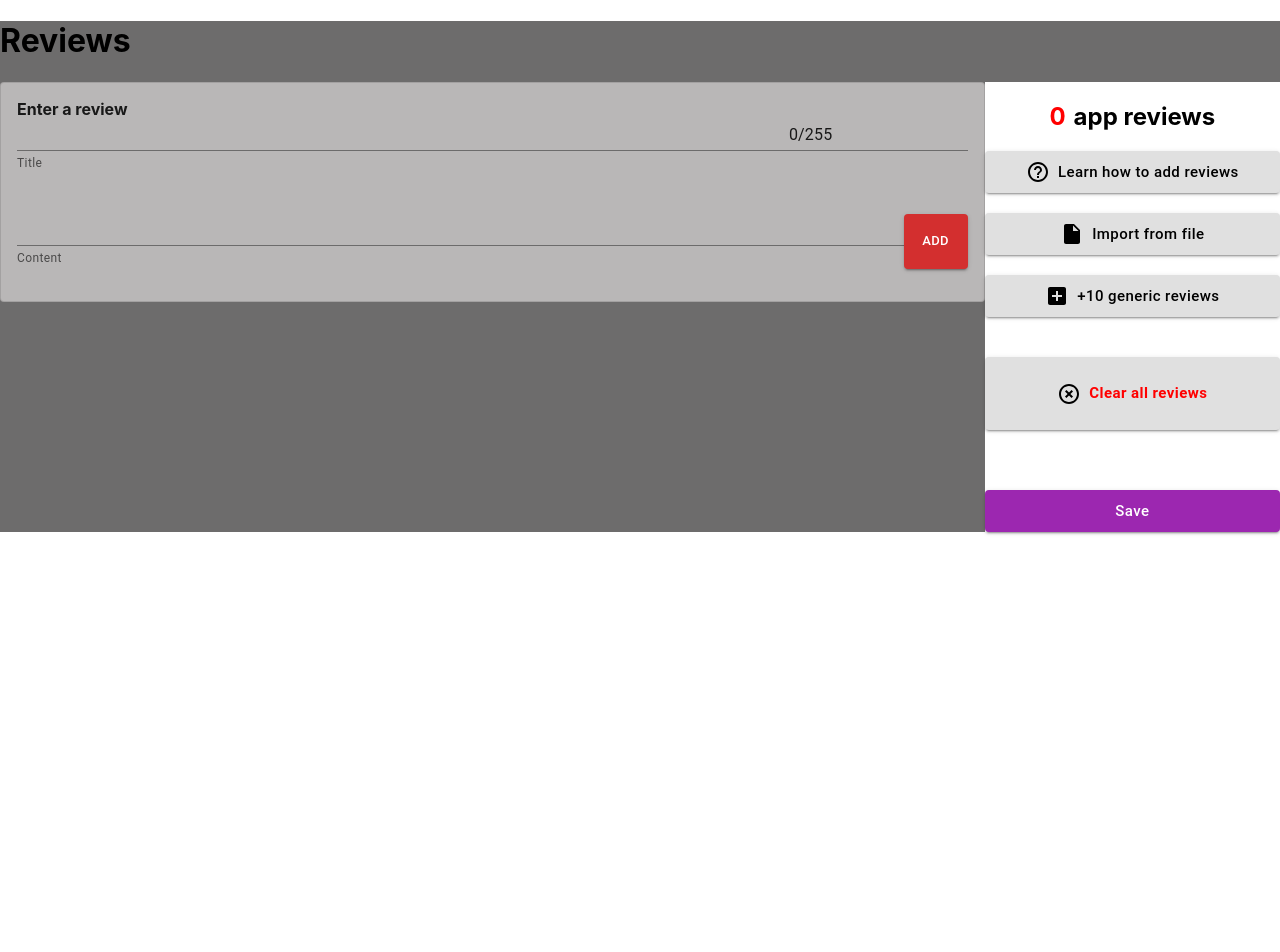
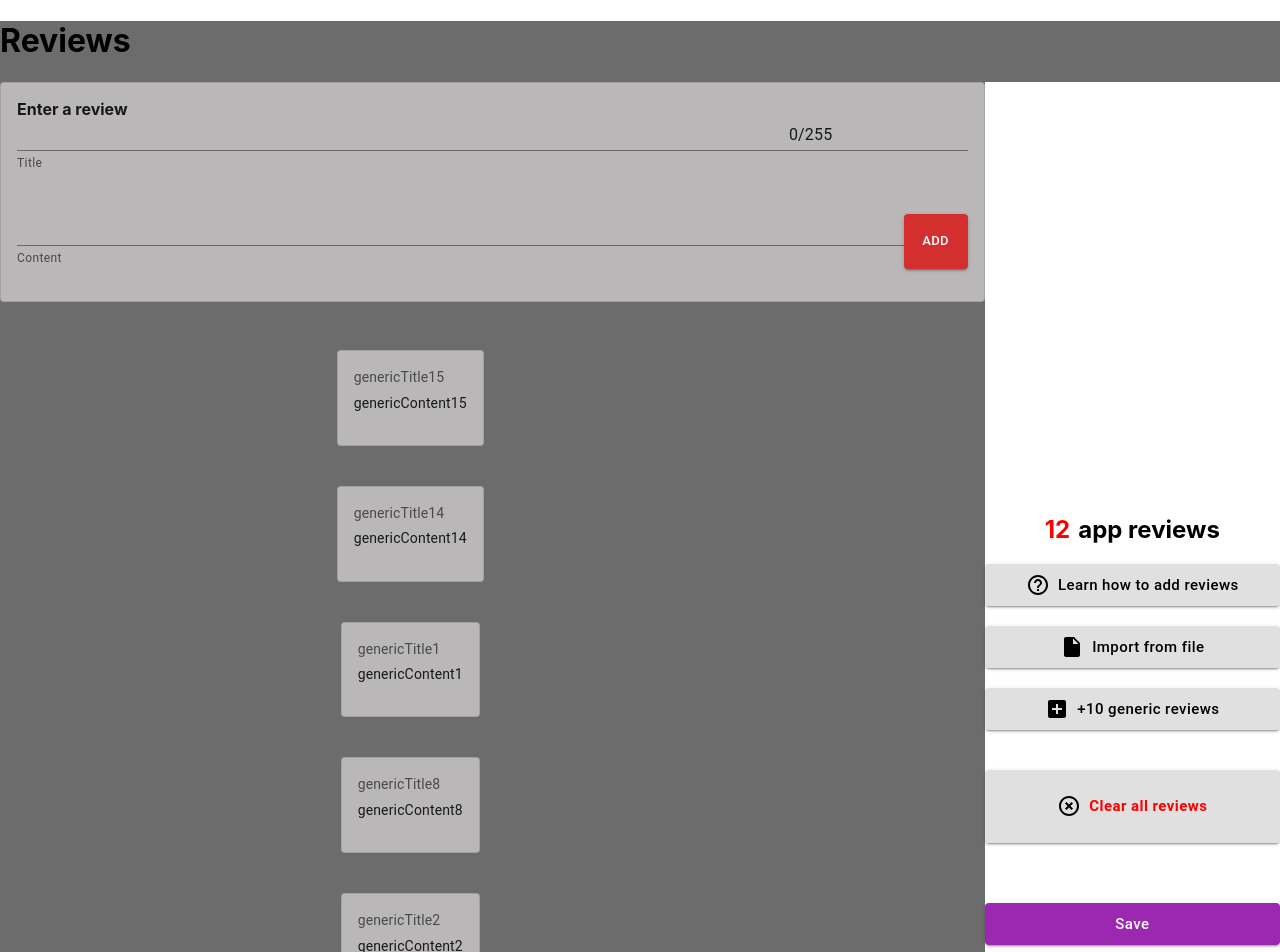
Before and after one commit to Arielegend/ReviewFeatures, a React (Create React App) app: page / in a window 1280 px wide. Shown: the top 952 px of the page. Before the commit the page ends 800 px from the top, so only its background shows below. Built offline with nearby package versions, Linux system fonts and the light colour scheme; data requests are answered from the project's data file.

Commit message:
Done Functions of right panel. Documentation needs to be done

```diff
--- a/data/db.json
+++ b/data/db.json
@@ -1,3 +1,138 @@
 {
-  "reviews": []
+  "reviews": [
+    {
+      "id": "0517b8cd-ea8e-4209-8e01-1ca578df9cd3",
+      "title": "genericTitle15",
+      "content": "genericContent15",
+      "createdAt": "Fri Feb 11 2022 16:52:44 GMT+0200 (שעון ישראל (חורף))"
+    },
+    {
+      "id": "3bef4ed9-2041-4677-827e-41064b147987",
+      "title": "genericTitle14",
+      "content": "genericContent14",
+      "createdAt": "Fri Feb 11 2022 16:52:44 GMT+0200 (שעון ישראל (חורף))"
+    },
+    {
+      "id": "30ac9d6d-d5d8-424d-a334-e76ee3b98d7f",
+      "title": "genericTitle1",
+      "content": "genericContent1",
+      "createdAt": "Fri Feb 11 2022 16:52:44 GMT+0200 (שעון ישראל (חורף))"
+    },
+    {
+      "id": "6d5e46a6-0ba6-4575-86aa-cfe7a198da92",
+      "title": "genericTitle8",
+      "content": "genericContent8",
+      "createdAt": "Fri Feb 11 2022 16:52:44 GMT+0200 (שעון ישראל (חורף))"
+    },
+    {
+      "id": "d2133a7b-f1a6-4423-be36-ac0a2ecb3f0c",
+      "title": "genericTitle2",
+      "content": "genericContent2",
+      "createdAt": "Fri Feb 11 2022 16:52:44 GMT+0200 (שעון ישראל (חורף))"
+    },
+    {
+      "id": "054fe1c9-cb4b-4410-8d32-e557ef084965",
+      "title": "genericTitle3",
+      "content": "genericContent3",
+      "createdAt": "Fri Feb 11 2022 16:52:44 GMT+0200 (שעון ישראל (חורף))"
+    },
+    {
+      "id": "288cab63-10e2-4541-9c41-97d9e890e3bd",
+      "title": "genericTitle9",
+      "content": "genericContent9",
+      "createdAt": "Fri Feb 11 2022 16:52:44 GMT+0200 (שעון ישראל (חורף))"
+    },
+    {
+      "id": "62733754-6c35-4aba-9636-543b1ea54cab",
+      "title": "genericTitle11",
+      "content": "genericContent11",
+      "createdAt": "Fri Feb 11 2022 16:52:44 GMT+0200 (שעון ישראל (חורף))"
+    },
+    {
+      "id": "0c0cc32e-f8bb-4ab2-84b5-cc936f8da450",
+      "title": "genericTitle10",
+      "content": "genericContent10",
+      "createdAt": "Fri Feb 11 2022 16:52:44 GMT+0200 (שעון ישראל (חורף))"
+    },
+    {
+      "id": "4d4aa1f9-c665-4e88-a053-1e59654f68b2",
+      "title": "genericTitle6",
+      "content": "genericContent6",
+      "createdAt": "Fri Feb 11 2022 16:52:44 GMT+0200 (שעון ישראל (חורף))"
+    },
+    {
+      "id": "7288a92d-4673-43d9-a1ae-5fd788c47646",
+      "title": "Title1_FromJson",
+      "content": "Content1",
+      "createdAt": "Fri Feb 11 2022 16:52:49 GMT+0200 (שעון ישראל (חורף))"
+    },
+    {
+      "id": "9a2b64ff-d273-41a0-a9af-ebada4338d9a",
+      "title": "Title2_FromJson",
+      "content": "Content2",
+      "createdAt": "Fri Feb 11 2022 16:52:49 GMT+0200 (שעון ישראל (חורף))"
+    }
+  ],
+  "genericReviews": [
+    {
+      "genericTitle": "genericTitle1",
+      "genericContent": "genericContent1"
+    },
+    {
+      "genericTitle": "genericTitle2",
+      "genericContent": "genericContent2"
+    },
+    {
+      "genericTitle": "genericTitle3",
+      "genericContent": "genericContent3"
+    },
+    {
+      "genericTitle": "genericTitle4",
+      "genericContent": "genericContent4"
+    },
+    {
+      "genericTitle": "genericTitle5",
+      "genericContent": "genericContent5"
+    },
+    {
+      "genericTitle": "genericTitle6",
+      "genericContent": "genericContent6"
+    },
+    {
+      "genericTitle": "genericTitle7",
+      "genericContent": "genericContent7"
+    },
+    {
+      "genericTitle": "genericTitle8",
+      "genericContent": "genericContent8"
+    },
+    {
+      "genericTitle": "genericTitle9",
+      "genericContent": "genericContent9"
+    },
+    {
+      "genericTitle": "genericTitle10",
+      "genericContent": "genericContent10"
+    },
+    {
+      "genericTitle": "genericTitle11",
+      "genericContent": "genericContent11"
+    },
+    {
+      "genericTitle": "genericTitle12",
+      "genericContent": "genericContent12"
+    },
+    {
+      "genericTitle": "genericTitle13",
+      "genericContent": "genericContent13"
+    },
+    {
+      "genericTitle": "genericTitle14",
+      "genericContent": "genericContent14"
+    },
+    {
+      "genericTitle": "genericTitle15",
+      "genericContent": "genericContent15"
+    }
+  ]
 }
--- a/package.json
+++ b/package.json
@@ -19,10 +19,12 @@
     "@types/react-dom": "^17.0.11",
     "react": "^17.0.2",
     "react-dom": "^17.0.2",
+    "react-fs": "^0.0.0",
     "react-scripts": "5.0.0",
     "typescript": "^4.5.5",
     "uuid": "^8.3.2",
-    "web-vitals": "^2.1.4"
+    "web-vitals": "^2.1.4",
+    "xlsx": "^0.18.0"
   },
   "scripts": {
     "start": "react-scripts start",
--- a/src/components/Dashboard.tsx
+++ b/src/components/Dashboard.tsx
@@ -33,7 +33,7 @@ export const Dashboard: FC<DashboardProps> = (props) => {
           }}
         >
           <LeftSide data={data} />
-          <RightSide numberOfRows={data.length} />
+          <RightSide data={data} />
         </div>
       ) : (
         <div>Loading</div>
--- a/src/components/RightSide.tsx
+++ b/src/components/RightSide.tsx
@@ -1,24 +1,89 @@
-import * as React from "react";
-import CssBaseline from "@mui/material/CssBaseline";
-import Box from "@mui/material/Box";
-import Container from "@mui/material/Container";
 import { useState, useEffect } from "react";
-import { Button, Grid } from "@mui/material";
+import { Button, Dialog, Grid } from "@mui/material";
 import HelpOutlineIcon from "@mui/icons-material/HelpOutline";
 import InsertDriveFileIcon from "@mui/icons-material/InsertDriveFile";
 import AddBoxIcon from "@mui/icons-material/AddBox";
 import HighlightOffIcon from "@mui/icons-material/HighlightOff";
+import { AddReviews, DeleteAllReviews, GetGenericReviews } from "../utils/API";
+import { Get10RandomNumberInRange } from "../utils/Common";
+import { GenericReview, Review } from "../utils/Types";
+import { v4 as uuid } from "uuid";
+const reviewsAddFromFile = require("../utils/ReviewsAdd.json");
 
 interface RightSideProps {
-  numberOfRows: number;
+  data: Review[];
 }
 export default function RightSide(props: RightSideProps) {
+  // Int variable indicates number of all current reviews in DataBase
   const [numberOfReviews, setNumberOfReviws] = useState(0);
-  const [title, setTitle] = useState("");
+
+  // Boolean variable indicates if Dialog for Help is True/False
+  const [dialogHelpOpen, setDialogHelpOpen] = useState(false);
 
   useEffect(() => {
-    setNumberOfReviws(props.numberOfRows);
-  }, [props.numberOfRows, numberOfReviews]);
+    setNumberOfReviws(props.data.length);
+  }, [props.data, numberOfReviews]);
+
+  function handleCloseHelpDialog() {
+    setDialogHelpOpen(false);
+  }
+
+  async function handlAdd10GenericReviews() {
+    var genericReviews = await GetGenericReviews();
+    var tenRandomNumbersInRangeOfGenericList = Get10RandomNumberInRange(
+      genericReviews.length
+    );
+    await AddReviews(
+      getReviewsForUpload(genericReviews, tenRandomNumbersInRangeOfGenericList)
+    );
+  }
+
+  function getReviewsForUpload(
+    genericReviews: GenericReview[],
+    tenRandomNumbersInRangeOfGenericList: number[]
+  ) {
+    var reviewsForUpload: Review[] = [];
+    tenRandomNumbersInRangeOfGenericList.forEach(function (value, _) {
+      var review: Review = {
+        id: uuid(),
+        title: genericReviews[value].genericTitle,
+        content: genericReviews[value].genericContent,
+        createdAt: Date().toLocaleString(),
+      };
+      reviewsForUpload.push(review);
+    });
+
+    return reviewsForUpload;
+  }
+
+  function getIdOfAllReviewsForDelete() {
+    var ids: string[] = [];
+    props.data.forEach(function (value, _) {
+      ids.push(value.id);
+    });
+    return ids;
+  }
+
+  async function handleDeleteAllReviews() {
+    await DeleteAllReviews(getIdOfAllReviewsForDelete());
+    window.location.reload();
+  }
+  async function handleImportFromFile() {
+    var reviewsForUpload: Review[] = [];
+    reviewsAddFromFile.reviews.forEach(function (value: {
+      title: string;
+      content: string;
+    }) {
+      var review: Review = {
+        id: uuid(),
+        title: value.title,
+        content: value.content,
+        createdAt: Date().toLocaleString(),
+      };
+      reviewsForUpload.push(review);
+    });
+    await AddReviews(reviewsForUpload);
+  }
   return (
     <div
       style={{
@@ -29,7 +94,6 @@ export default function RightSide(props: RightSideProps) {
         justifyContent: "center",
       }}
     >
-      {" "}
       <div
         style={{
           display: "flex",
@@ -52,8 +116,6 @@ export default function RightSide(props: RightSideProps) {
         style={{
           display: "flex",
           flexDirection: "column",
-          // width: "100%",
-          // justifyContent: "center",
         }}
       >
         <Button
@@ -62,6 +124,7 @@ export default function RightSide(props: RightSideProps) {
           size="large"
           type="submit"
           variant="contained"
+          onClick={() => setDialogHelpOpen(true)}
         >
           <HelpOutlineIcon style={{ marginRight: ".5rem" }} />
           Learn how to add reviews
@@ -73,6 +136,7 @@ export default function RightSide(props: RightSideProps) {
           size="large"
           type="submit"
           variant="contained"
+          onClick={handleImportFromFile}
         >
           <InsertDriveFileIcon style={{ marginRight: ".5rem" }} />
           Import from file
@@ -84,6 +148,7 @@ export default function RightSide(props: RightSideProps) {
           size="large"
           type="submit"
           variant="contained"
+          onClick={handlAdd10GenericReviews}
         >
           <AddBoxIcon style={{ marginRight: ".5rem" }} />
           +10 generic reviews
@@ -96,6 +161,7 @@ export default function RightSide(props: RightSideProps) {
           size="large"
           type="submit"
           variant="contained"
+          onClick={handleDeleteAllReviews}
         >
           <HighlightOffIcon style={{ marginRight: ".5rem" }} />
           <p style={{ color: "red" }}>
@@ -115,13 +181,42 @@ export default function RightSide(props: RightSideProps) {
           Save
         </Button>
       </div>
+      <Dialog
+        fullScreen={false}
+        open={dialogHelpOpen}
+        onClose={handleCloseHelpDialog}
+      >
+        <div style={{ margin: "20px" }}>
+          <p>
+            In order to <b>add</b> reviews there are 3 main ways
+          </p>
+          <ul>
+            <li>
+              Simply enter a new review and hit the <b>BIG RED button</b>
+            </li>
+            <li>
+              <p>
+                Use JsonFile 'ReviewsAdd.Json' file at root directory.
+                <br />
+                {/* Should be a valid Json file, with 'title' and 'content' fields
+                only per each reaview */}
+                <b>hit Import from file!</b>
+              </p>
+            </li>
+            <li>
+              <p>
+                Use <b>+10 generic reviews</b> button{" "}
+              </p>
+            </li>
+          </ul>
+          <p>
+            <b>
+              Note - In order to commit DataBase changes done by the right
+              panel, must hit Save button
+            </b>
+          </p>
+        </div>
+      </Dialog>
     </div>
-
-    // <React.Fragment>
-    //   <CssBaseline />
-    //   <Container>
-    //     {/* <Box sx={{ bgcolor: "#cfe8fc", height: "50%", innerWidth: "100%" }} /> */}
-    //   </Container>
-    // </React.Fragment>
   );
 }
--- /dev/null
+++ b/src/utils/Common.tsx
@@ -0,0 +1,19 @@
+export function Get10RandomNumberInRange(maxNumber: number) {
+  const arrayHelper = Array.from(Array(maxNumber).keys()).sort(
+    () => Math.random() - 0.5
+  );
+  return arrayHelper.slice(0, 10);
+}
+
+export function ValidateNewReview(title: string, content: string) {
+  var titleAndContentMissing = "Title and content are missing...";
+  var contentMissing = "Content is missing...";
+  var titleMissing = "Title is missing...";
+
+  if (title.length > 0 && content.length > 0) {
+    return true;
+  } else if (title.length === 0 && content.length === 0)
+    alert(titleAndContentMissing);
+  else if (title.length === 0 && content.length !== 0) alert(contentMissing);
+  else if (title.length !== 0 && content.length === 0) alert(titleMissing);
+}
--- /dev/null
+++ b/src/utils/ReviewsAdd.json
@@ -0,0 +1,12 @@
+{
+    "reviews":[
+        {
+            "title": "Title1_FromJson",
+            "content": "Content1"
+        },
+        {
+            "title": "Title2_FromJson",
+            "content": "Content2"
+        }
+    ]
+}
--- a/src/utils/Types.tsx
+++ b/src/utils/Types.tsx
@@ -4,3 +4,8 @@ export type Review = {
   content: string;
   createdAt: string;
 };
+
+export type GenericReview = {
+  genericTitle: string;
+  genericContent: string;
+};
```
Also changed, not shown: src/components/InsertReviewCard.tsx (+2 -14 lines), src/utils/API.tsx (+52 -9 lines).
